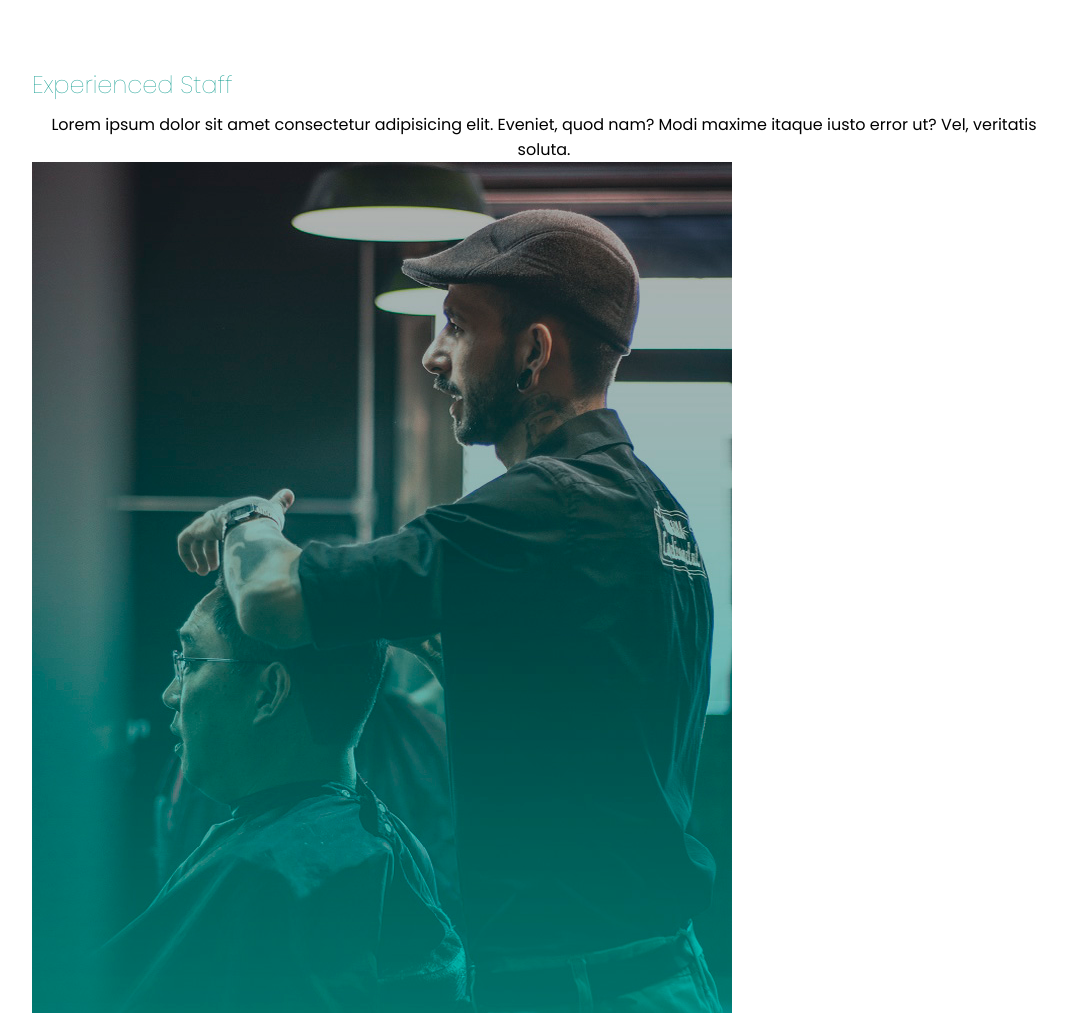
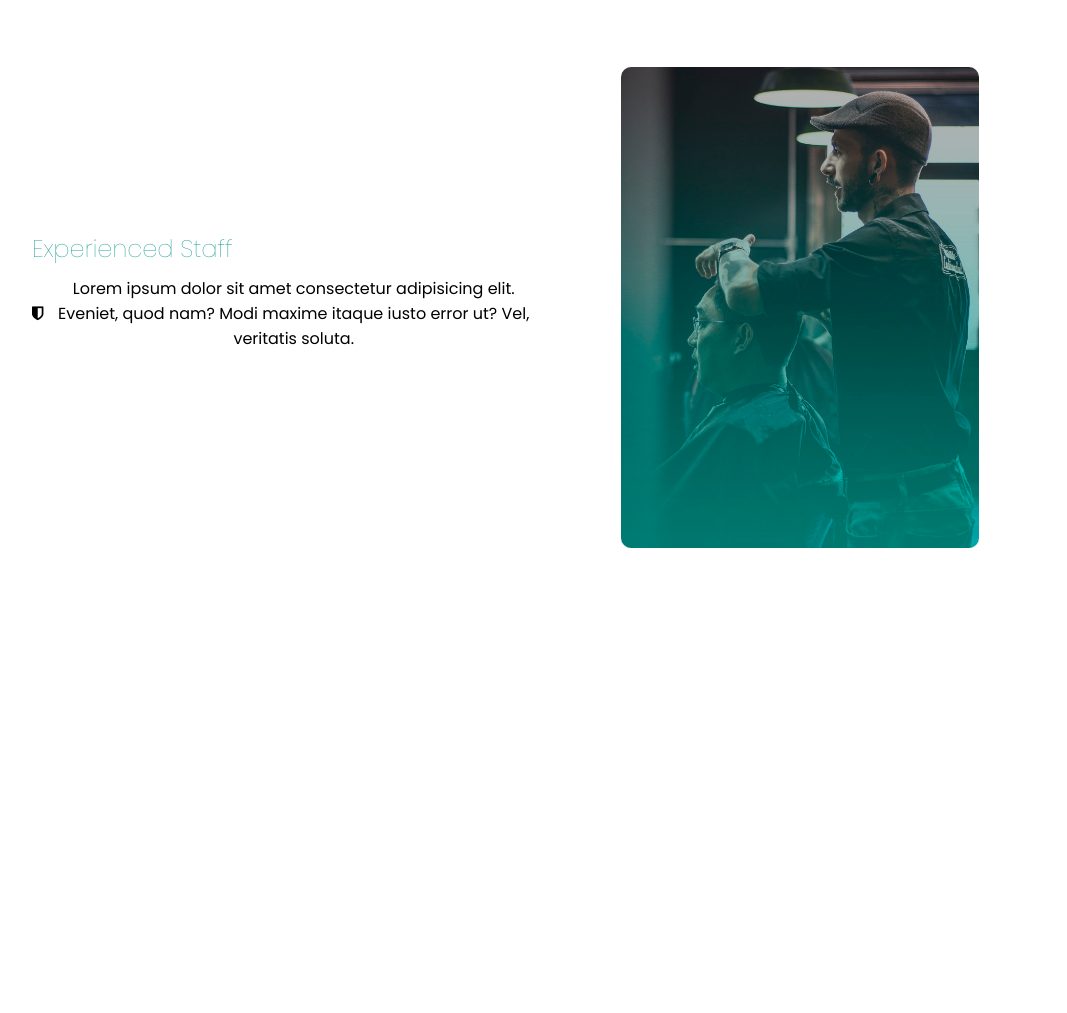
Before and after one commit to Gsure-tech/Student_wallet, a plain HTML site: page FarmWeb/index.html in a window 1280 px wide. Shown: the part 978-1991 px from the top of the page, without its empty margins (96-1163 px from the left). After the commit the page ends 1603 px from the top, so only its background shows below. Drawn offline with Linux system fonts and the light colour scheme.

Commit message:
added the shield icon

```diff
--- a/FarmWeb/index.html
+++ b/FarmWeb/index.html
@@ -6,6 +6,8 @@
     <meta name="viewport" content="width=device-width, initial-scale=1">
     <title>Farm Web</title>
     <link rel="stylesheet" href="./assets/styles/style.css">
+    <link rel="stylesheet" href="https://stackpath.bootstrapcdn.com/font-awesome/4.7.0/css/font-awesome.min.css">
+</head>
     <link
         href="https://fonts.googleapis.com/css2?family=Kaushan+Script&family=Poppins:ital,wght@0,100;0,200;0,300;0,400;0,500;0,600;0,700;0,800;0,900;1,100;1,200;1,300;1,400;1,500;1,600;1,700;1,800;1,900&display=swap"
         rel="stylesheet">
@@ -50,15 +52,19 @@
         <div class="feature-box">
             <div class="features">
                 <h1>Experienced Staff</h1>
-            </div>
-            <div class="featrure-desc">
-                <div class="feature-icon"></div>
-                <div class="feature-text">
-                    <p>Lorem ipsum dolor sit amet consectetur adipisicing elit. Eveniet, quod nam? Modi maxime itaque
-                        iusto error ut? Vel, veritatis soluta.</p>
+
+                <div class="features-desc">
+                    <div class="feature-icon">
+                        <i class="fa fa-shield"></i>
+                    </div>
+                    <div class="feature-text">
+                        <p>Lorem ipsum dolor sit amet consectetur adipisicing elit. Eveniet, quod nam? Modi maxime
+                            itaque
+                            iusto error ut? Vel, veritatis soluta.</p>
+                    </div>
                 </div>
             </div>
-            <div class="  ">
+            <div class="features-img">
                 <img src="./assets/images/barber-man.jpg">
             </div>
         </div>
```
